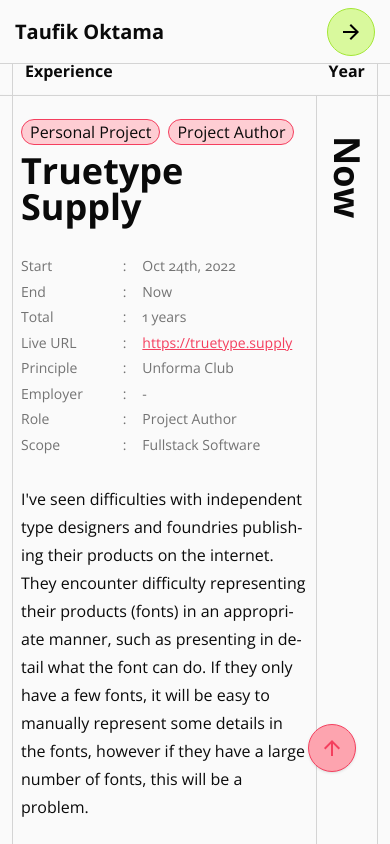
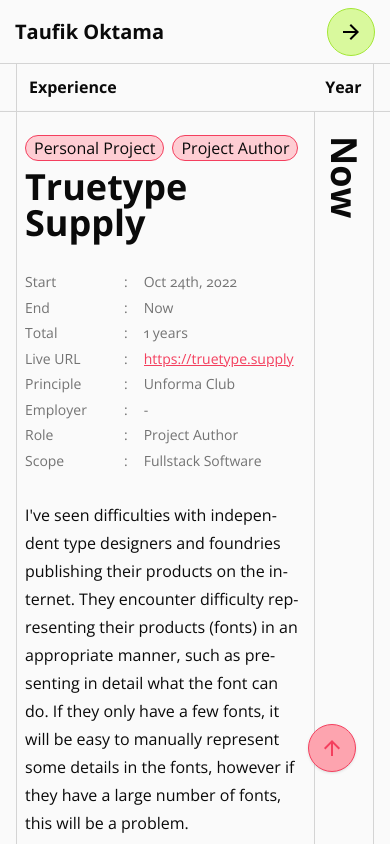
Before and after one commit to ottta/ottta, a Next.js app: page /work in a window 390 px wide. Shown: the top 844 px of the page. Built offline with nearby package versions, Linux system fonts and the light colour scheme.

Commit message:
feat: Upgrade all dependencies

```diff
--- a/src/app/blog/page.tsx
+++ b/src/app/blog/page.tsx
@@ -16,7 +16,7 @@
   });
   return (
     <>
-      <Separator className={cn("!h-12")} />
+      <Separator className={cn("!h-40 lg:!h-12")} />
       <GridContainer>
         {products.success && products.data.length !== 0 && (
           <BlogCards products={products.data} />
--- a/src/app/page.tsx
+++ b/src/app/page.tsx
@@ -14,7 +14,6 @@
 import HeroIndex from "@/components/HeroIndex";
 import GridContainer from "@/components/Utils/GridContainer";
 import HorizontalScroller from "@/components/Utils/HorizontalScroller";
-import NameCard from "@/components/Utils/NameCard";
 import Separator from "@/components/Utils/Separator";
 
 type HCard = {
--- a/src/components/Description.tsx
+++ b/src/components/Description.tsx
@@ -23,11 +23,9 @@
             "top-12",
             "z-10",
             "bg-neutral-50 dark:bg-neutral-950",
-            // "h-16",
             "flex",
             "items-center",
             "px-4",
-            "bg-red-500"
           )}
         >
           Prologue
--- a/src/components/Experience.tsx
+++ b/src/components/Experience.tsx
@@ -1,5 +1,6 @@
 "use client";
 
+import GridContainer from "./Utils/GridContainer";
 import Separator from "./Utils/Separator";
 import slugify from "slugify";
 
@@ -199,14 +200,15 @@
           "border-b",
           // "px-3 lg:px-12",
           "-mb-px -mt-px",
-          "h-24",
+          // "lg:h-24",
           "flex",
           "flex-col",
           "justify-end"
         )}
       >
-        <Separator className={cn("!h-12")} />
-        <div className={cn("px-3 lg:px-12")}>
+        <Separator className={cn("!h-16 lg:!h-12")} />
+
+        <div className={cn("px-4 lg:px-12")}>
           <div
             className={cn(
               "h-12",
@@ -243,7 +245,7 @@
       <ul id="__list-experience" className={cn("flex flex-col", "-mb-px")}>
         {years.reverse().map((year, i) => (
           <Fragment key={i}>
-            <li key={i} className={cn("border-y", "px-3 lg:px-12")}>
+            <li key={i} className={cn("border-y", "px-4 lg:px-12")}>
               <div
                 className={cn(
                   "fluid",
--- a/src/components/Hero.tsx
+++ b/src/components/Hero.tsx
@@ -7,8 +7,8 @@
 export default function Hero() {
   return (
     <GridContainer>
-      <div className={cn("col-span-8 lg:col-span-6", "grid", "divide-y")}>
-        <div className={cn("grid", "grid-cols-6", "divide-x")}>
+      <div className={cn("col-span-8 lg:col-span-6", "grid", )}>
+        <div className={cn("grid", "grid-cols-6", )}>
           <div className={cn("col-span-3", "p-2 lg:p-4")}>
             <div
               className={cn(
@@ -45,7 +45,6 @@
         <div
           className={cn(
             "grid grid-cols-6",
-            "lg:divide-x",
             "hyphens-auto",
             "max-lg:hidden"
           )}
```
Also changed, not shown: package.json (+11 -11 lines), 1 other file (tests, documents, lock files or other folders).
